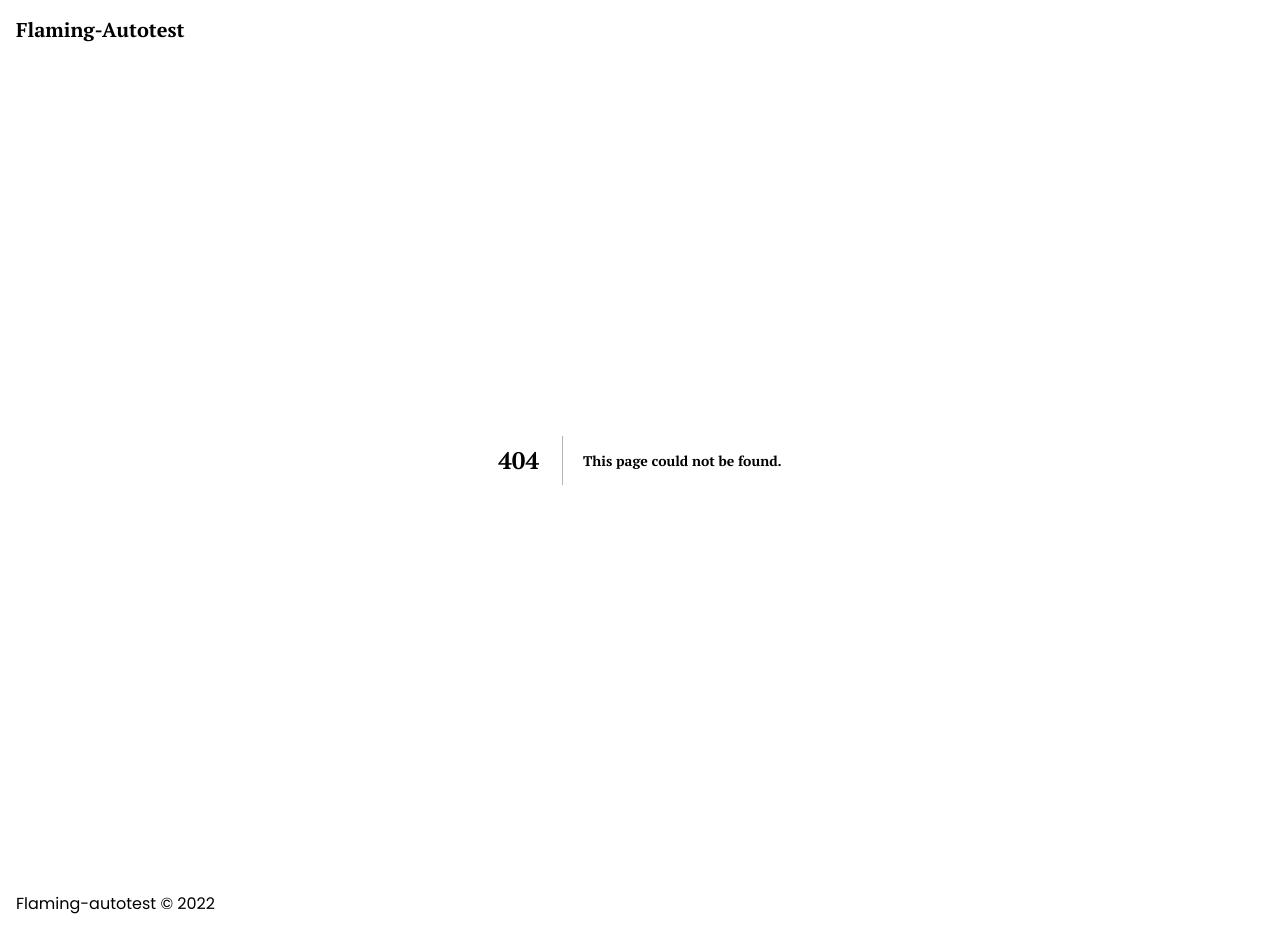
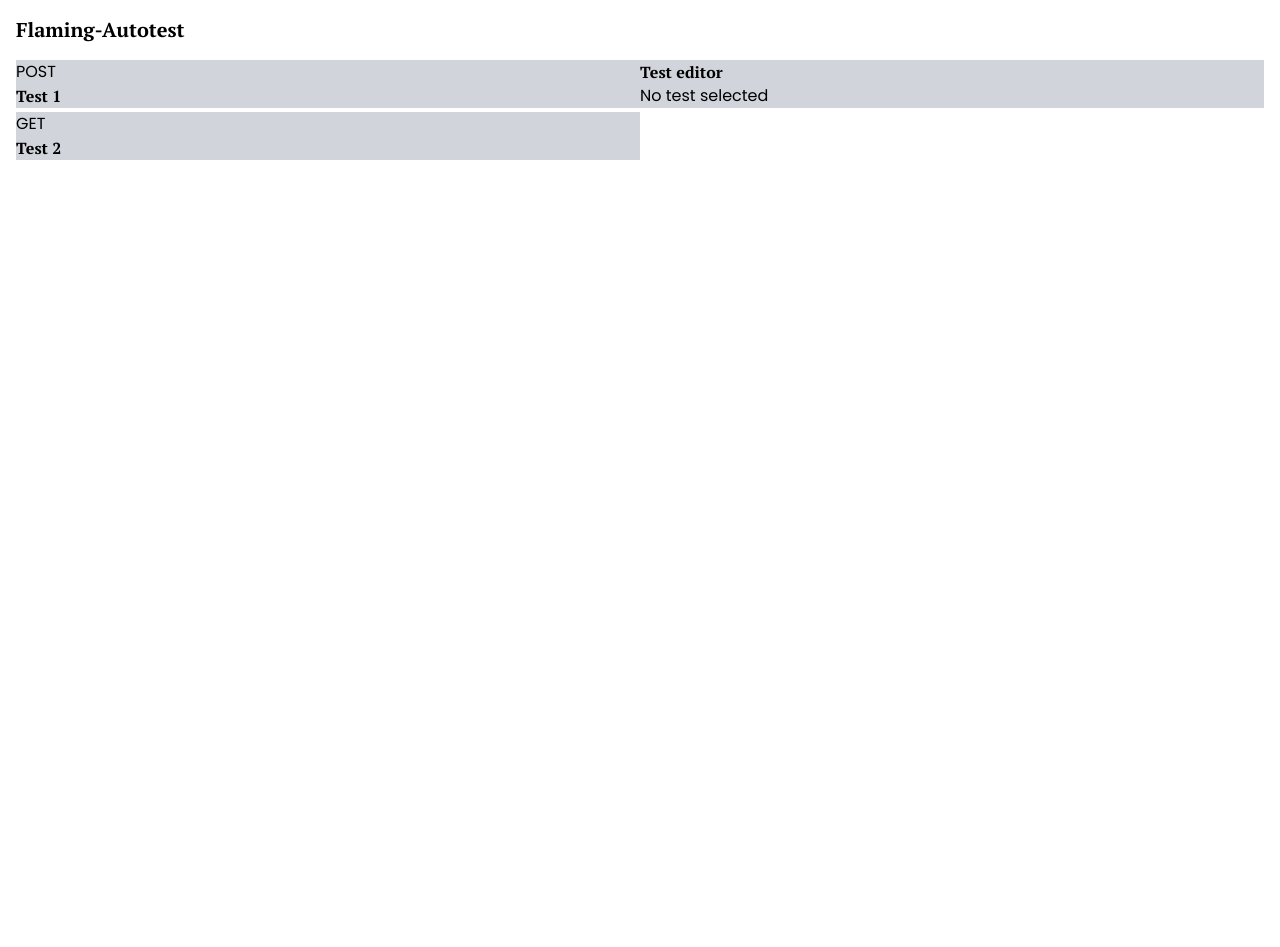
Before and after one commit to flamingautotest/front, a Next.js app: page /suite/1 in a window 1280 px wide. Before the commit this address had no page. After the commit the page ends 800 px from the top, so only its background shows below. Built offline with nearby package versions, Linux system fonts and the light colour scheme.

Commit message:
feat(TestSuite): add barebones testsuite list

```diff
--- /dev/null
+++ b/components/TestEditor.js
@@ -0,0 +1,12 @@
+export default function TestEditor(props) {
+    return (
+        <div className='w-full bg-gray-300'>
+            <h2 className=''>Test editor</h2>
+            {!props.selected?.id ? (
+                <div className='w-full bg-gray-300'>No test selected</div>
+            ) : (
+                <h2 className=''>{`Selected test id: ${props.selected.id}`}</h2>
+            )}
+        </div>
+    )
+}
--- /dev/null
+++ b/components/TestItem.js
@@ -0,0 +1,13 @@
+export default function TestItem(props) {
+    const { method, name, onClick } = props
+
+    return (
+        <div
+            onClick={onClick}
+            className='w-full mb-1 bg-gray-300 cursor-pointer select-none'
+        >
+            <span>{method}</span>
+            <h2 className=''>{name}</h2>
+        </div>
+    )
+}
--- a/components/index.js
+++ b/components/index.js
@@ -9,3 +9,5 @@ export { default as Notification } from './Notification'
 export { default as Modal } from './Modal'
 export { default as Spinner } from './Spinner'
 export { default as Footer } from './Footer'
+export { default as TestItem } from './TestItem'
+export { default as TestEditor } from './TestEditor'
--- a/pages/_app.js
+++ b/pages/_app.js
@@ -15,7 +15,6 @@ function Main({ Component, pageProps }) {
 				<Navbar />
 				<div className='max-w-screen-xl px-4 w-full mx-auto'>
 					<Component {...pageProps} />
-					<Footer />
 				</div>
 			</UserProvider>
 		</APIProvider>
--- /dev/null
+++ b/pages/suite/[testId].js
@@ -0,0 +1,43 @@
+import { TestItem, TestEditor } from '~/components'
+import { useRouter } from 'next/router'
+import { useState } from 'react'
+
+export default function TestSuite() {
+    const [currentTest, setCurrentTest] = useState(null)
+    const router = useRouter()
+    const { testId } = router.query
+
+    // TODO: fetch testsuite data from API using testId instead of this
+    const mockTestList = [
+        {
+            id: 1,
+            name: 'Test 1',
+            description: 'This is a test',
+            method: 'POST',
+        },
+        {
+            id: 2,
+            name: 'Test 2',
+            description: 'This is a test',
+            method: 'GET',
+        },
+    ]
+
+    return (
+        <div className='w-full flex flex-row justify-between'>
+            <div className='w-1/2 flex flex-col'>
+                {mockTestList.map(test => (
+                    <TestItem
+                        key={test.id}
+                        name={test.name}
+                        method={test.method}
+                        onClick={() => setCurrentTest(test)}
+                    />
+                ))}
+            </div>
+            <div className='w-1/2'>
+                <TestEditor selected={currentTest} />
+            </div>
+        </div>
+    )
+}
--- a/partials/Landing.js
+++ b/partials/Landing.js
@@ -1,5 +1,5 @@
 import Link from 'next/link'
-import { Button, Card } from '~/components'
+import { Button, Card, Footer } from '~/components'
 import HeaderIllustration from '~/assets/header_illustration.png'
 import DotPattern from '~/assets/dot_pattern.png'
 
@@ -48,6 +48,7 @@ export default function Landing() {
                     <Card />
                 </div>
             </div>
+            <Footer />
         </div>
     )
 }
```
